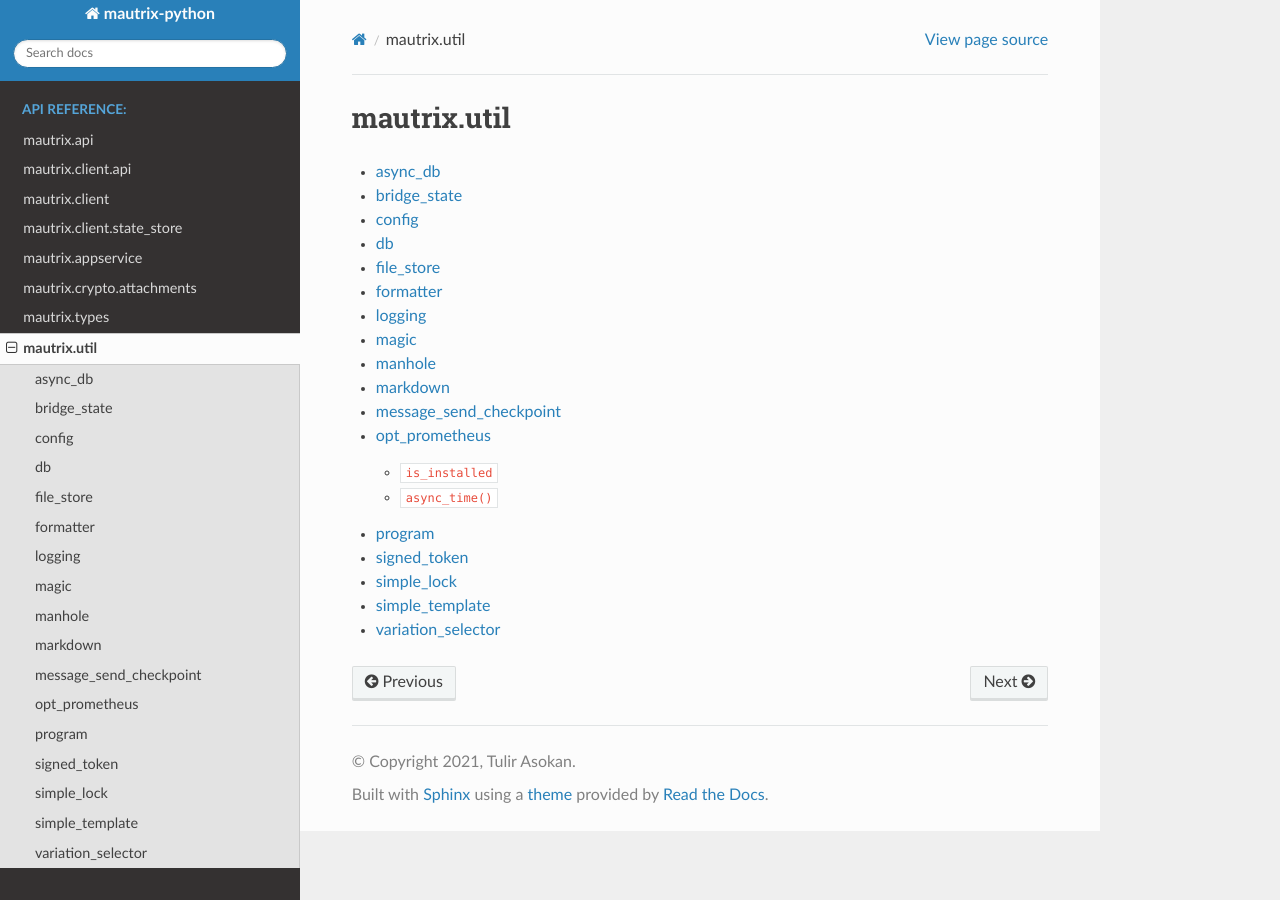
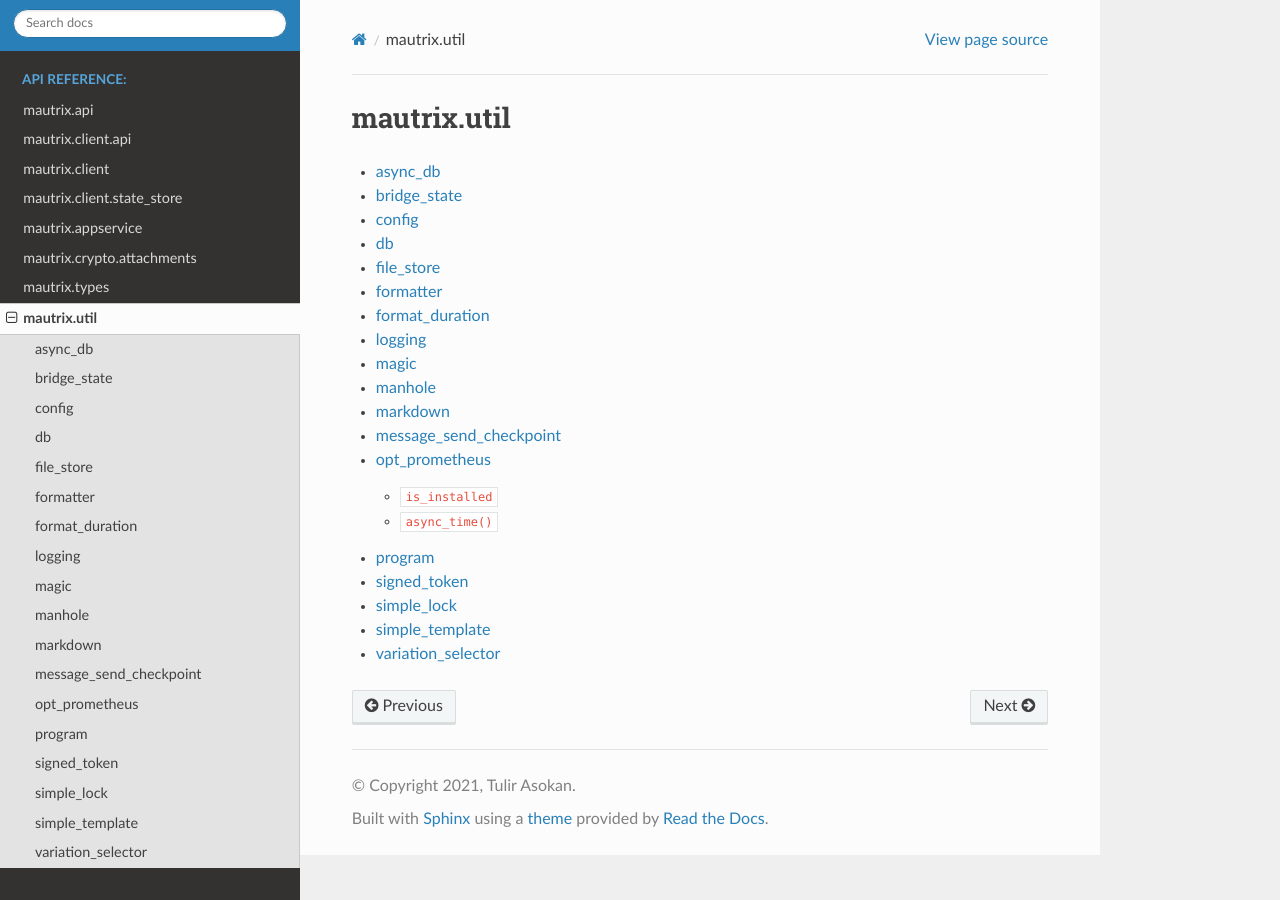
Before and after one commit to mautrix/python, a Sphinx documentation site: the page built from docs/api/mautrix.util/index.rst, in a window 1280 px wide. Built offline with Sphinx 7.4.7 and the Read the Docs theme 2.0.0, drawn with Linux system fonts in a browser that asks for light colours.

Commit message:
Add format_duration to docs

```diff
--- /dev/null
+++ b/docs/api/mautrix.util/format_duration.rst
@@ -0,0 +1,4 @@
+format\_duration
+================
+
+.. automodule:: mautrix.util.format_duration
--- a/docs/api/mautrix.util/index.rst
+++ b/docs/api/mautrix.util/index.rst
@@ -10,6 +10,7 @@
    db
    file_store
    formatter
+   format_duration
    logging
    magic
    manhole
```
Also changed, not shown: 1 other file.
